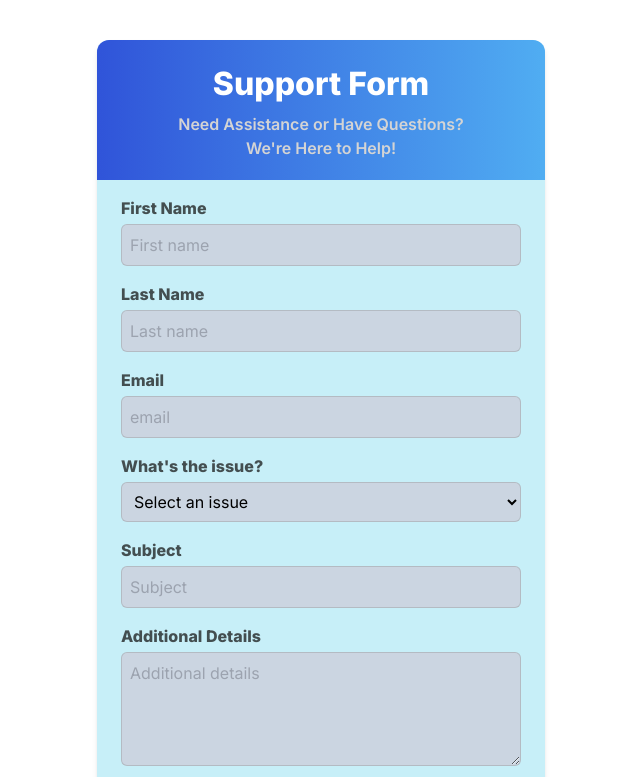
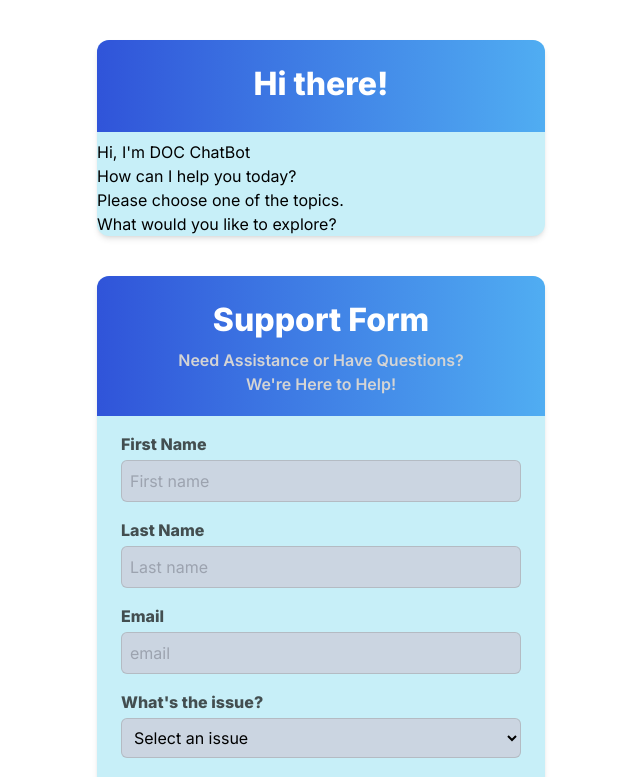
Before and after one commit to WasathAtEC/customer-feedback-chatbot, a Next.js app in the folder chatbot/: page / in a window 1280 px wide. Shown: the top 777 px of the page, without its empty margins (319-959 px from the left). Built offline with nearby package versions, Linux system fonts and the light colour scheme.

Commit message:
feat: initiate chatbotpage

```diff
--- /dev/null
+++ b/chatbot/src/app/components/chatBotPage.jsx
@@ -0,0 +1,21 @@
+
+const ChatBotPage = () => {
+    return (
+        <div className="max-w-md mx-auto my-10 shadow-md rounded-xl bg-[#C7EFF8]">
+            <div className='bg-gradient-to-r from-[#3054D9] to-[#50ADF2] p-5 mb-2 rounded-t-xl'>
+                <h1 className="text-center text-white text-[32px] font-extrabold pb-1">Hi there! </h1>
+            </div>
+            <div>
+                <p>Hi, I'm DOC ChatBot</p>
+            </div>
+            <div>
+                <p>How can I help you today?</p>
+            </div>
+            <div>
+                <p>Please choose one of the topics. <br />What would you like to explore?</p>
+            </div>
+        </div>
+    );
+};
+
+export default ChatBotPage;
--- a/chatbot/src/app/page.jsx
+++ b/chatbot/src/app/page.jsx
@@ -1,9 +1,12 @@
+import ChatBotPage from "./components/chatBotPage";
 import CustomerServiceForm from "./components/cutomerServiceForm";
 
 export default function Home() {
   return (
     <>
+    <ChatBotPage />
     <CustomerServiceForm />
+
     </>
   )
 }
```
